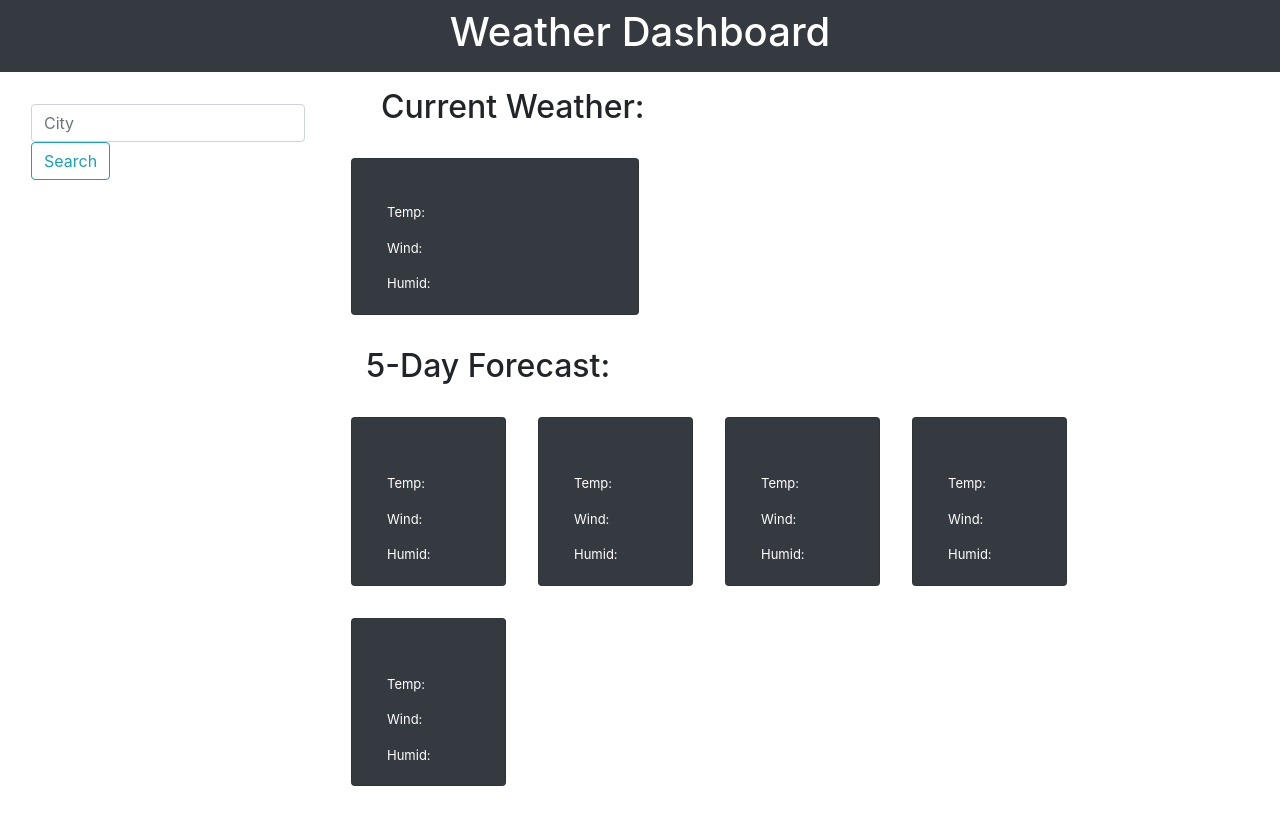
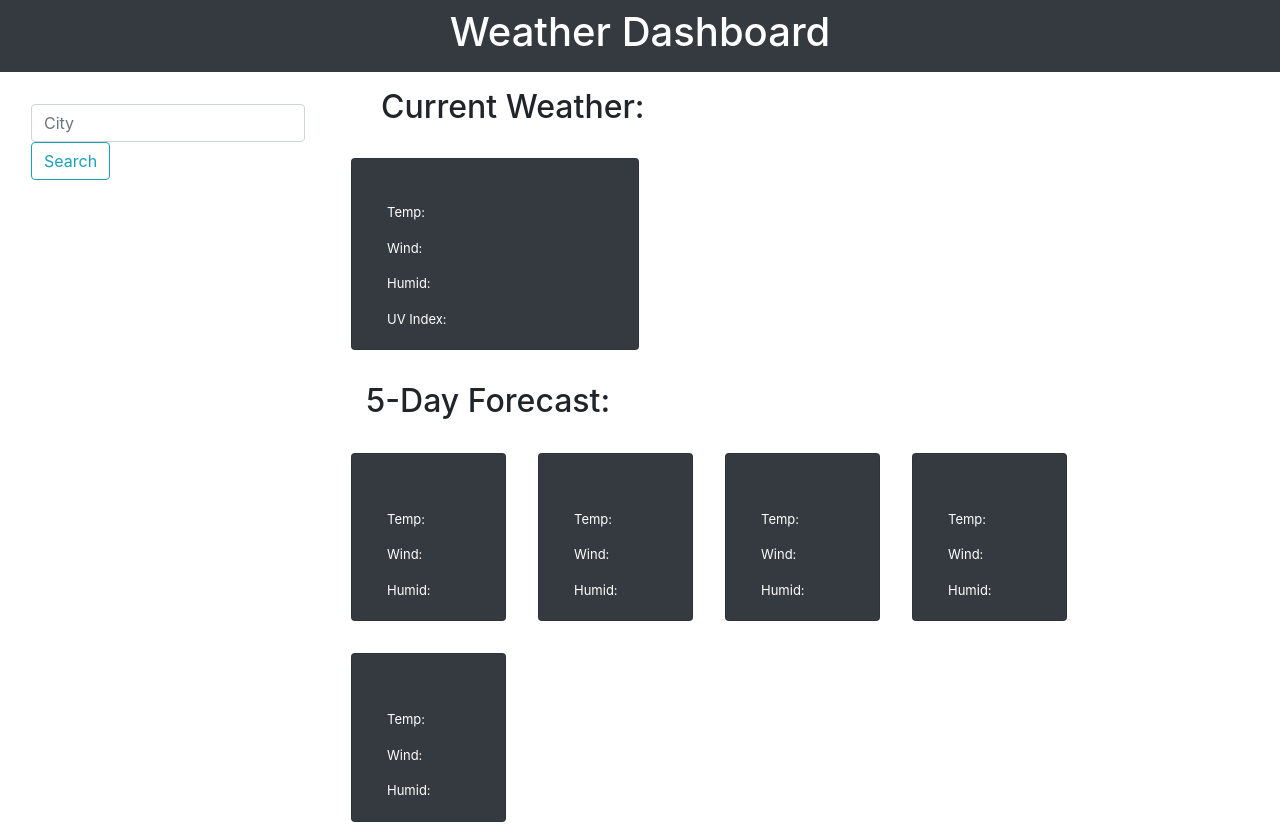
Before and after one commit to BobTarino/weather-dashboard, a plain HTML site: page index.html in a window 1280 px wide. Before the commit the page ends 802 px from the top, so only its background shows below. Drawn offline with nearby package versions, Linux system fonts and the light colour scheme.

Commit message:
installed UV index api

```diff
--- a/index.html
+++ b/index.html
@@ -61,6 +61,7 @@
                                 <p class="card-text current-temp">Temp:</p>
                                 <p class="card-text current-wind">Wind:</p>
                                 <p class="card-text current-humidity">Humid:</p>
+                                <p class="card-text current-UV">UV Index:</p>
                             </div>
                         </div>
                     </section>
```
Also changed, not shown: assets/js/script.js (+4 -5 lines).
